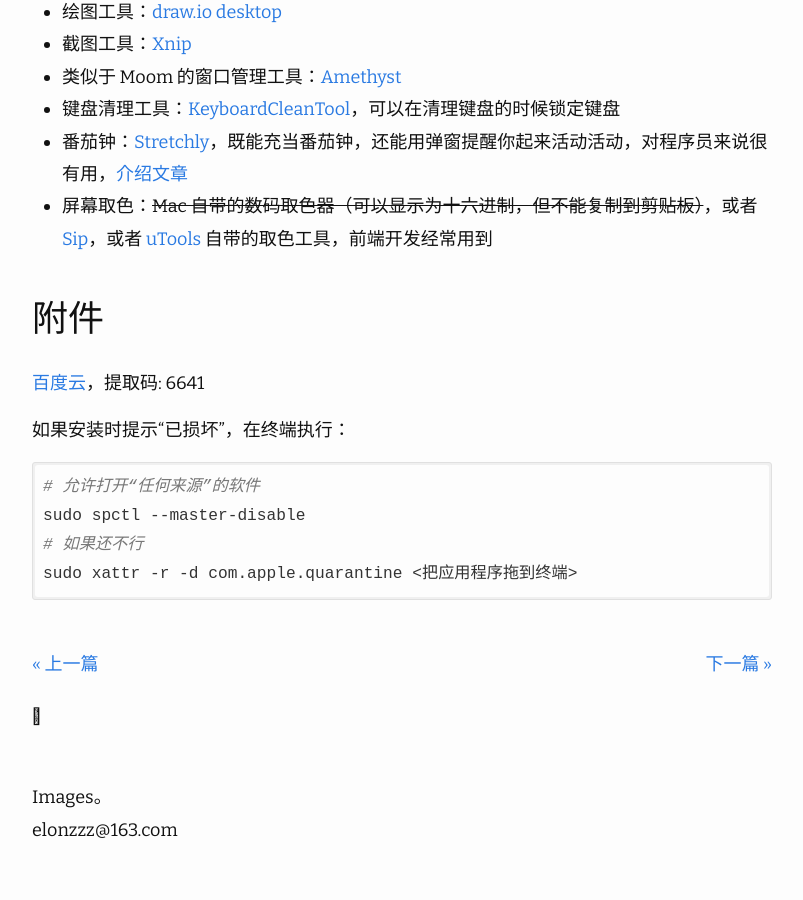
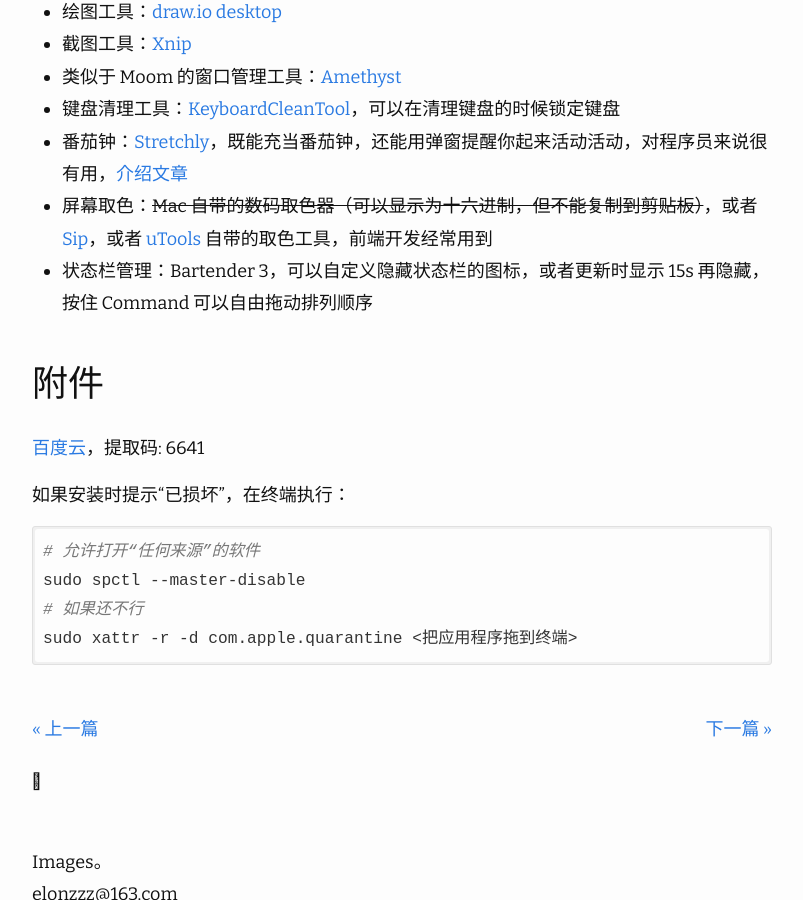
Before and after one commit to imageslr/blog, a Jekyll site: the page built from _posts/2020-03-19-mac-initialization.md, in a window 1280 px wide and 900 px high, scrolled down 19098 px. Shown: the whole window, without its empty margins (238-1041 px from the left). Built offline with Jekyll 4.4.1, drawn with Linux system fonts in a browser that asks for light colours; nearby versions of some CDN libraries; comment, search, counter and statistics services are not loaded.

Commit message:
update post

```diff
--- a/_posts/2020-03-19-mac-initialization.md
+++ b/_posts/2020-03-19-mac-initialization.md
@@ -401,6 +401,7 @@
 * 键盘清理工具：[KeyboardCleanTool](https://sspai.com/post/45406)，可以在清理键盘的时候锁定键盘
 * 番茄钟：[Stretchly](https://hovancik.net/stretchly/downloads/)，既能充当番茄钟，还能用弹窗提醒你起来活动活动，对程序员来说很有用，[介绍文章](https://www.appinn.com/stretchly/)
 * 屏幕取色：~~Mac 自带的数码取色器（可以显示为十六进制，但不能复制到剪贴板）~~，或者 [Sip](https://xclient.info/s/sip.html)，或者 [uTools](https://u.tools/) 自带的取色工具，前端开发经常用到
+* 状态栏管理：Bartender 3，可以自定义隐藏状态栏的图标，或者更新时显示 15s 再隐藏，按住 Command 可以自由拖动排列顺序
 
 ## 附件
 [百度云](https://pan.baidu.com/s/1J9ytW_efBmusut7QiG0mYw)，提取码: 6641
```
